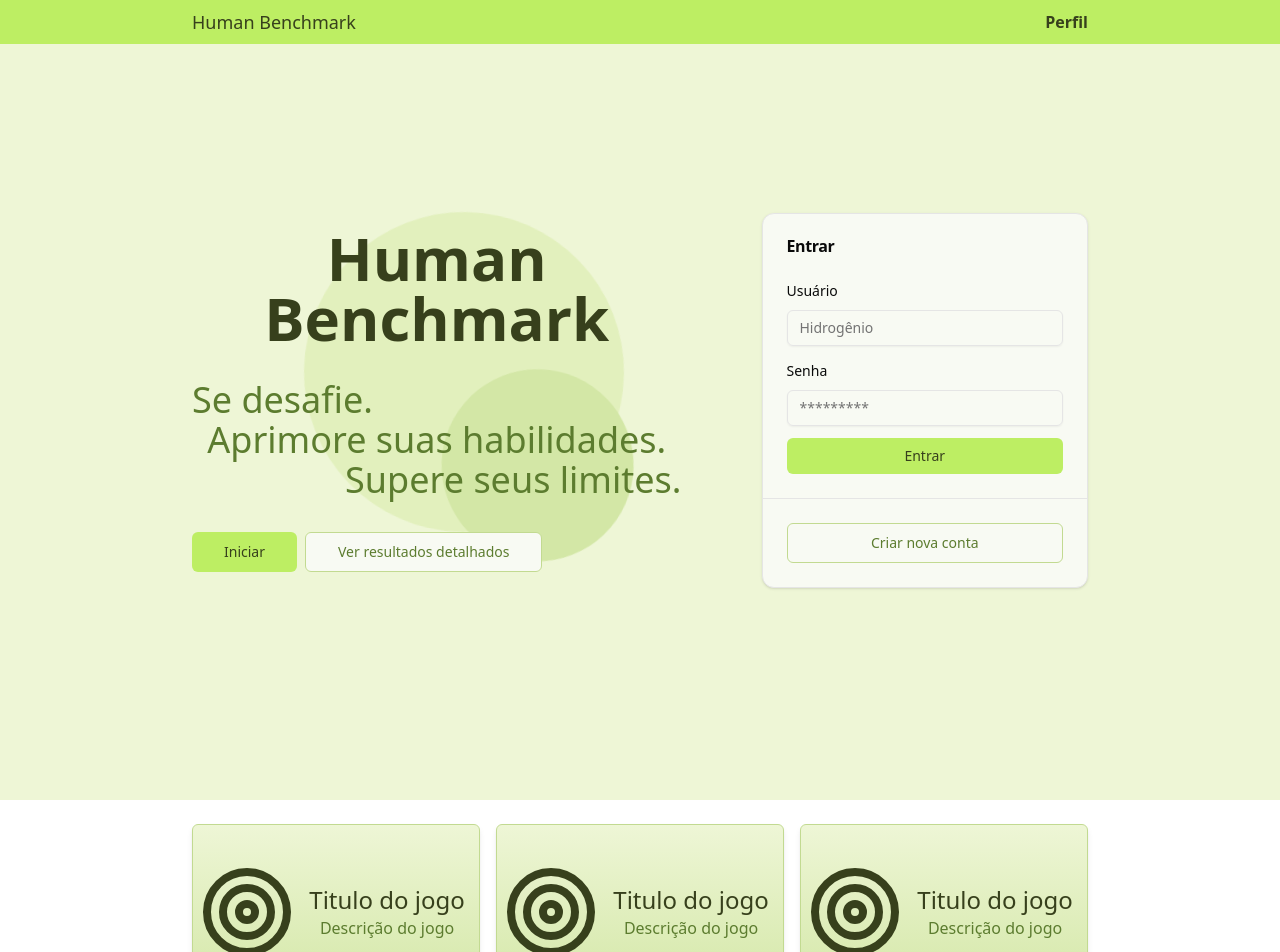
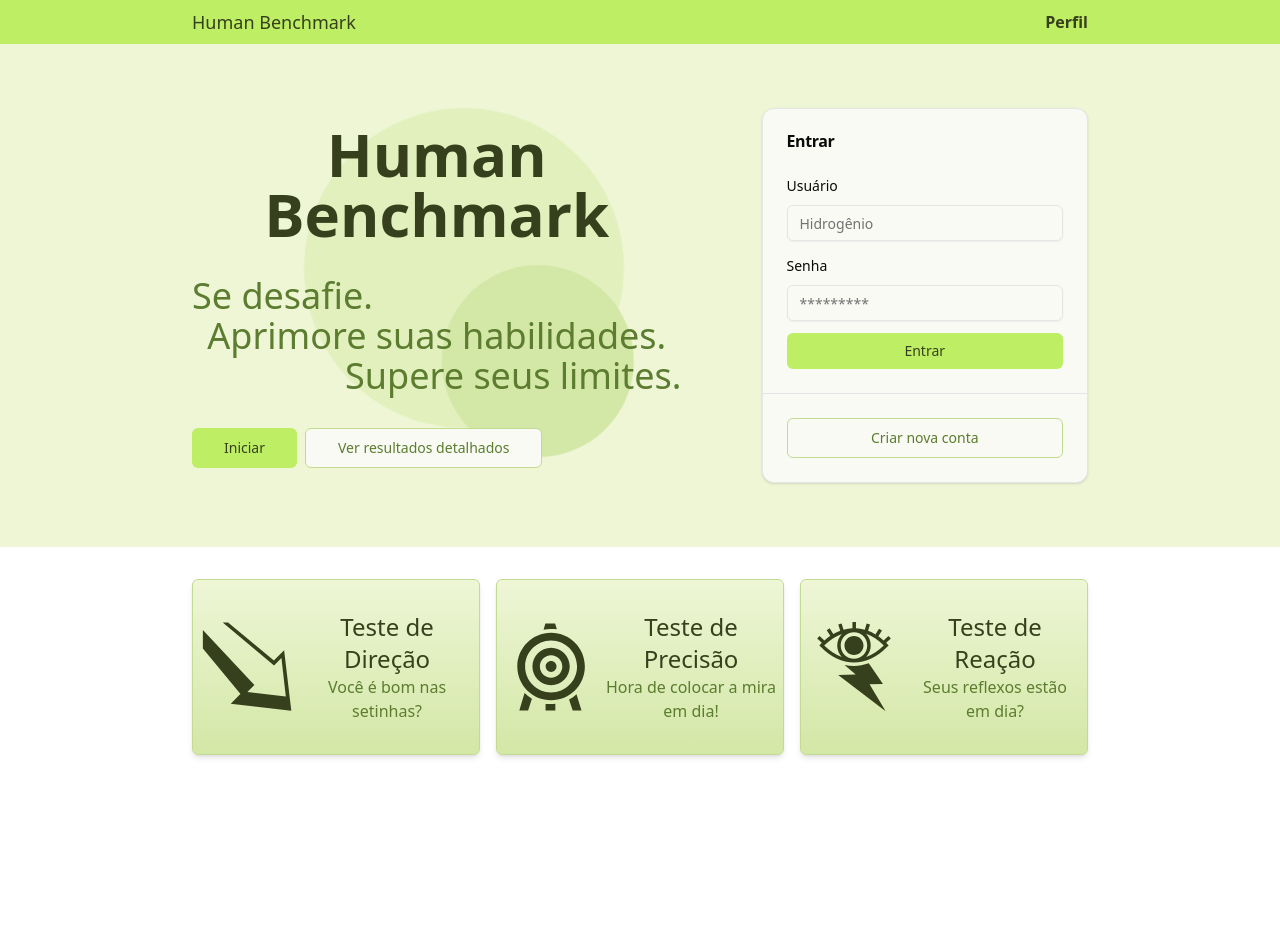
Before and after one commit to Typhonn003/human_benchmark, a Next.js app: page / in a window 1280 px wide. Shown: the top 952 px of the page. After the commit the page ends 800 px from the top, so only its background shows below. Built offline with nearby package versions, Linux system fonts and the light colour scheme.

Commit message:
feat: render games cards, info section height #11

```diff
--- a/src/components/cards/gameCard.tsx
+++ b/src/components/cards/gameCard.tsx
@@ -8,7 +8,7 @@ interface GameCardProps {
 
 export const GameCard = ({ icon, title, description }: GameCardProps) => {
   return (
-    <div className="card-animation group flex h-44 w-full items-center justify-evenly rounded-md border border-lime6 bg-gradient-to-b from-lime3 to-lime5 shadow-md hover:border-lime8">
+    <li className="card-animation group flex h-44 w-full items-center justify-evenly rounded-md border border-lime6 bg-gradient-to-b from-lime3 to-lime5 shadow-md hover:border-lime8">
       <div className="text-8xl group-hover:text-lime11">{icon}</div>
       <div className="flex w-3/5 flex-col">
         <div>
@@ -16,6 +16,6 @@ export const GameCard = ({ icon, title, description }: GameCardProps) => {
           <p className="text-center text-lime11">{description}</p>
         </div>
       </div>
-    </div>
+    </li>
   );
 };
--- a/src/components/games/index.tsx
+++ b/src/components/games/index.tsx
@@ -14,17 +14,21 @@ export interface GameData {
     gameComponent: React.ReactElement;
     icon: React.ReactElement<IconBaseProps>;
     name: string;
-    description: string;
     instructions: string;
   };
 }
 
-export const Games: GameData = {
+interface GamesInfo {
+  icon: React.ReactElement<IconBaseProps>;
+  name: string;
+  description: string;
+}
+
+export const gamesData: GameData = {
   arrow: {
     gameComponent: <ArrowGame />,
     icon: <GiBottomRight3DArrow />,
     name: "Teste de Direção",
-    description: "Você é bom nas setinhas?",
     instructions:
       "Use as setas do teclado que correspondem com a seta que aparece na tela.",
   },
@@ -32,7 +36,6 @@ export const Games: GameData = {
     gameComponent: <Aim />,
     icon: <GiArcheryTarget />,
     name: "Teste de Precisão",
-    description: "Hora de colocar a mira em dia",
     instructions:
       "Use o mouse para acertar 30 alvos na tela o mais rápido possível.",
   },
@@ -40,8 +43,25 @@ export const Games: GameData = {
     gameComponent: <ReactionGame />,
     icon: <GiLightningTear />,
     name: "Teste de Reação",
-    description: "Seus reflexos estão em dia?",
     instructions:
       "Use o mouse para clicar na tela quando a palavra 'CLICK' aparecer.",
   },
 };
+
+export const gamesInfo: GamesInfo[] = [
+  {
+    icon: <GiBottomRight3DArrow />,
+    name: "Teste de Direção",
+    description: "Você é bom nas setinhas?",
+  },
+  {
+    icon: <GiArcheryTarget />,
+    name: "Teste de Precisão",
+    description: "Hora de colocar a mira em dia!",
+  },
+  {
+    icon: <GiLightningTear />,
+    name: "Teste de Reação",
+    description: "Seus reflexos estão em dia?",
+  },
+];
--- a/src/pages/arrowGame.tsx
+++ /dev/null
@@ -1,12 +0,0 @@
-import { Inter } from "next/font/google";
-import ArrowGame from "@/components/games/Arrow";
-
-const inter = Inter({ subsets: ["latin"] });
-
-export default function Home() {
-  return (
-    <div className="mt-11 flex justify-center bg-lime3 py-12">
-      <ArrowGame />
-    </div>
-  );
-}
--- a/src/pages/game/[game].tsx
+++ b/src/pages/game/[game].tsx
@@ -1,7 +1,7 @@
 import { useRouter } from "next/router";
 import { useState } from "react";
 
-import { Games } from "@/components/games";
+import { gamesData } from "@/components/games";
 import { Button } from "@/components/ui/button";
 
 export default function Game() {
@@ -14,7 +14,7 @@ export default function Game() {
     return;
   }
 
-  const { gameComponent, icon, name, instructions } = Games[gameName];
+  const { gameComponent, icon, name, instructions } = gamesData[gameName];
 
   return (
     <main className="flex h-screen items-center justify-center bg-lime3">
--- a/src/pages/index.tsx
+++ b/src/pages/index.tsx
@@ -11,6 +11,8 @@ import { FiTarget } from "react-icons/fi";
 import LoginForm from "@/components/LoginForm";
 import Register from "@/components/Register";
 
+import { gamesInfo } from "@/components/games";
+
 import {
   Card,
   CardContent,
@@ -21,9 +23,9 @@ import {
 
 export default function Home() {
   return (
-    <main className="flex flex-col gap-6">
-      <section className="flex min-h-screen items-center bg-lime3">
-        <div className="container-width desktop:gap-38 flex max-w-96 flex-col items-center gap-5 tablet:max-w-full tablet:flex-row laptop:gap-20">
+    <main className="flex flex-col">
+      <section className="flex items-center bg-lime3 py-16">
+        <div className="container-width desktop:gap-38 flex max-w-96 flex-col items-center gap-5 pt-11 tablet:max-w-full tablet:flex-row laptop:gap-20">
           <div className="relative flex w-full flex-col items-center gap-4 tablet:w-2/4 laptop:items-start laptop:gap-8 desktop:w-3/5">
             <h1 className="z-10 text-center text-3xl font-semibold smartphone:text-[2.3rem] tablet:text-[2rem] laptop:text-5xl  desktop:text-6xl">
               Human Benchmark
@@ -74,27 +76,17 @@ export default function Home() {
           </div> */}
         </div>
       </section>
-      <section className="container-width flex flex-col gap-4 pb-6 tablet:grid tablet:grid-cols-2 laptop:grid-cols-3">
-        <GameCard
-          icon={<FiTarget />}
-          title="Titulo do jogo"
-          description="Descrição do jogo"
-        />
-        <GameCard
-          icon={<FiTarget />}
-          title="Titulo do jogo"
-          description="Descrição do jogo"
-        />
-        <GameCard
-          icon={<FiTarget />}
-          title="Titulo do jogo"
-          description="Descrição do jogo"
-        />
-        <GameCard
-          icon={<FiTarget />}
-          title="Titulo do jogo"
-          description="Descrição do jogo"
-        />
+      <section className="py-8">
+        <ul className="container-width flex flex-col gap-4 tablet:grid tablet:grid-cols-2 laptop:grid-cols-3">
+          {gamesInfo.map(({ icon, name, description }) => (
+            <GameCard
+              key={name}
+              icon={icon}
+              title={name}
+              description={description}
+            />
+          ))}
+        </ul>
       </section>
     </main>
   );
--- a/src/pages/login.tsx
+++ /dev/null
@@ -1,29 +0,0 @@
-import LoginForm from "@/components/LoginForm";
-import Register from "@/components/Register";
-import {
-  Card,
-  CardHeader,
-  CardTitle,
-  CardDescription,
-  CardContent,
-  CardFooter,
-} from "@/components/ui/card";
-
-export default function Login() {
-  return (
-    <div className="flex min-h-screen w-full items-center justify-center">
-      <Card className="w-1/2">
-        <CardHeader>
-          <CardTitle>Entrar</CardTitle>
-        </CardHeader>
-        <CardContent>
-          <LoginForm />
-        </CardContent>
-        <CardFooter>
-          <h4>Crie uma conta em: </h4>
-          <Register />
-        </CardFooter>
-      </Card>
-    </div>
-  );
-}
--- a/src/pages/reactionGame.tsx
+++ /dev/null
@@ -1,12 +0,0 @@
-import { Inter } from "next/font/google";
-import ReactionGame from "@/components/games/Reaction";
-
-const inter = Inter({ subsets: ["latin"] });
-
-export default function Home() {
-  return (
-    <div className="mt-11 flex justify-center bg-lime3 py-12">
-      <ReactionGame />
-    </div>
-  );
-}
--- a/src/pages/reverseDirection.tsx
+++ /dev/null
@@ -1,129 +0,0 @@
-import { useCallback, useEffect, useState } from "react";
-import * as Arrow from "react-icons/fa";
-
-interface Direction {
-  actual: string;
-  key: string;
-}
-
-export default function ReverseDirection() {
-  const generateRandomDirection = useCallback((key: string | null) => {
-    const directions: Direction[] = [
-      { actual: "up", key: "ArrowDown" },
-      { actual: "down", key: "ArrowUp" },
-      { actual: "left", key: "ArrowRight" },
-      { actual: "right", key: "ArrowLeft" },
-    ];
-
-    if (!key) {
-      const randomNumber = Math.floor(Math.random() * 4);
-      return directions[randomNumber];
-    }
-
-    const filtered = directions.filter((element) => {
-      return element.key !== key;
-    });
-
-    return filtered[Math.floor(Math.random() * filtered.length)];
-  }, []);
-
-  const [start, setStart] = useState<boolean>(false);
-  const [actualDirection, setActualDirection] = useState<Direction>(
-    generateRandomDirection(null)
-  );
-  const [lives, setLives] = useState(3);
-
-  const { actual, key } = actualDirection;
-
-  const verityAnswer = useCallback(
-    (choise: string) => {
-      if (choise === key) {
-        setActualDirection(generateRandomDirection(choise));
-      } else {
-        setLives(lives - 1);
-      }
-    },
-    [generateRandomDirection, key, lives]
-  );
-
-  const restart = () => {
-    setActualDirection(generateRandomDirection(null));
-    setLives(3);
-  };
-
-  useEffect(() => {
-    const handleKeyDown = ({ key }: KeyboardEvent) => {
-      verityAnswer(key);
-    };
-
-    window.addEventListener("keydown", handleKeyDown);
-
-    return () => {
-      window.removeEventListener("keydown", handleKeyDown);
-    };
-  }, [verityAnswer]);
-
-  return (
-    <main className="w-full min-h-screen bg-green-600 flex justify-center items-center">
-      {start ? (
-        lives > 0 ? (
-          <div>
-            <p className="text-4xl">Vidas: {lives}</p>
-            <div className="bg-green-500 w-96 h-96 flex flex-col justify-evenly items-center rounded-md">
-              <button
-                className="text-6xl"
-                onClick={() => verityAnswer("ArrowUp")}
-              >
-                <Arrow.FaArrowAltCircleUp />
-              </button>
-              <div className="flex items-center justify-evenly w-full">
-                <button
-                  className="text-6xl"
-                  onClick={() => verityAnswer("ArrowLeft")}
-                >
-                  <Arrow.FaArrowAltCircleLeft />
-                </button>
-                <p
-                  data-actual={actual}
-                  className="text-6xl data-[actual='up']:rotate-0 data-[actual='left']:rotate-270 data-[actual='right']:rotate-90 data-[actual='down']:rotate-180"
-                >
-                  <Arrow.FaArrowAltCircleUp />
-                </p>
-                <button
-                  className="text-6xl"
-                  onClick={() => verityAnswer("ArrowRight")}
-                >
-                  <Arrow.FaArrowAltCircleRight />
-                </button>
-              </div>
-              <button
-                className="text-6xl"
-                onClick={() => verityAnswer("ArrowDown")}
-              >
-                <Arrow.FaArrowAltCircleDown />
-              </button>
-            </div>
-          </div>
-        ) : (
-          <div>
-            <button
-              className="px-5 py-1 rounded-lg bg-yellow-500 text-white"
-              onClick={restart}
-            >
-              Retry
-            </button>
-          </div>
-        )
-      ) : (
-        <div>
-          <button
-            className="px-5 py-1 rounded-lg bg-yellow-500 text-white"
-            onClick={() => setStart(true)}
-          >
-            Começar
-          </button>
-        </div>
-      )}
-    </main>
-  );
-}
```
